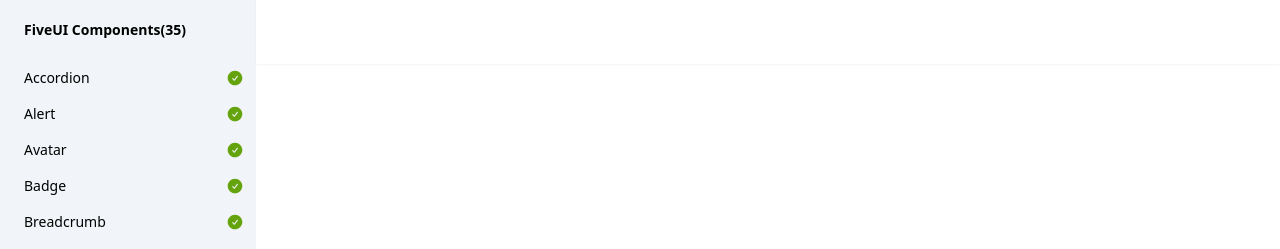
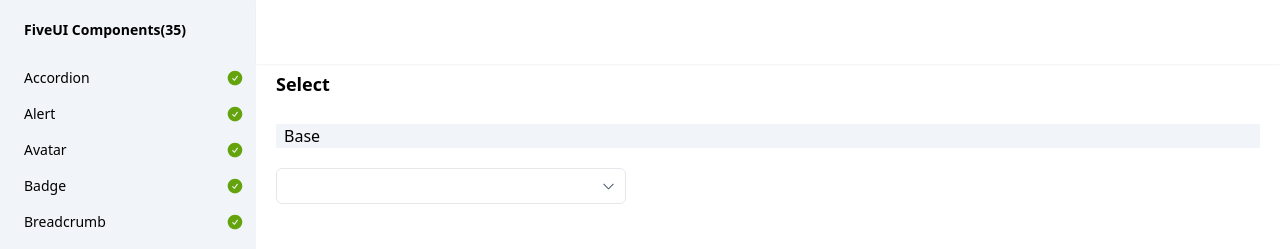
Before and after one commit to wqy2dev/five-ui, a SvelteKit app: page /select in a window 1280 px wide. Shown: the top 249 px of the page. Built offline with nearby package versions, Linux system fonts and the light colour scheme.

Commit message:
update select

```diff
--- a/src/lib/index.ts
+++ b/src/lib/index.ts
@@ -22,9 +22,9 @@ export { Modal } from "./modal/index.js";
 export { Notification, type NotificationInstance } from "./notification/index.js";
 export { Overlay } from "./overlay/index.js";
 export { Pagination } from "./pagination/index.js";
-export { Popper, type Placement } from "./popper/index.js";
+export { Popper, type Placement, type Trigger } from "./popper/index.js";
 export { Radio, RadioGroup } from "./radio/index.js";
-export { Select } from "./select/index.js";
+export { Select, Option } from "./select/index.js";
 export { Slider } from "./slider/index.js";
 export { Steps } from "./steps/index.js";
 export { Switch } from "./switch/index.js";
--- a/src/lib/popper/index.ts
+++ b/src/lib/popper/index.ts
@@ -1,2 +1,2 @@
 
-export { default as Popper } from "./popper.svelte";
+export { default as Popper, type Placement, type Trigger } from "./popper.svelte";
--- a/src/lib/popper/popper.svelte
+++ b/src/lib/popper/popper.svelte
@@ -1,7 +1,7 @@
 <script module lang="ts">
 
-type Trigger = "hover" | "focus" | "click";
-type Placement = "top" | "topStart" | "topEnd" | "bottom" | "bottomStart" | "bottomEnd" | "left" | "leftStart" | "leftEnd" | "right" | "rightStart" | "rightEnd";
+export type Trigger = "hover" | "focus" | "click";
+export type Placement = "top" | "topStart" | "topEnd" | "bottom" | "bottomStart" | "bottomEnd" | "left" | "leftStart" | "leftEnd" | "right" | "rightStart" | "rightEnd";
 
 export type PopperProps = {
     ariaLabel?:string;
--- a/src/lib/select/Select.svelte
+++ b/src/lib/select/Select.svelte
@@ -4,12 +4,12 @@ import { Search } from "../icons/index.js";
 import { Popper, Input } from "../index.js";
 import type { InputProps } from "../input/Input.svelte";
 import SelectInput from "./SelectInput.svelte";
+import { type SelectOption } from "./Option.svelte";
 
 type SelectProps = {
     id?:string;
     class?:string;
 	name?:string;
-    label?:string|Snippet;
 	value?:string|number;
     placeholder?:string;
     disabled?:boolean;
@@ -20,7 +20,7 @@ type SelectProps = {
     ref?:{(el:HTMLElement):void};
     empty?:Snippet;
     children?:Snippet;
-    onchange?:{(value?:string|number):void};
+    onchange?:{(option:SelectOption):void};
 }
 
 </script>
@@ -51,13 +51,6 @@ let {
 //     onchange = fieldContext.onchange;
 // }
 
-// let context:SelectContext = $state({
-//     label: "",
-//     value,
-// });
-
-// setContext("tc-select", context);
-
 let overflowRef:HTMLElement;
 
 // popper hide strategy
@@ -68,8 +61,12 @@ function when(targetEl:HTMLElement, floatEl:HTMLElement) {
     return overflowRef.contains(targetEl) && targetEl.tagName === "BUTTON";
 }
 
+let option:SelectOption = $state({label: "", value});
+
+setContext("select", option);
+
 $effect(() => {
-    // onchange?.(context.value);
+    onchange?.(option);
 });
 
 </script>
@@ -84,7 +81,16 @@ $effect(() => {
             ref={(el:HTMLElement) => {
                 ref(el), elRef && elRef(el);
             }}
-            {...{id, name, placeholder, disabled, width, class:className}}
+            {...{
+                id,
+                width,
+                class:className,
+                name,
+                value: option.value,
+                label: option.label,
+                placeholder,
+                disabled,
+            }}
         />
     {/snippet}
 
--- a/src/lib/select/SelectInput.svelte
+++ b/src/lib/select/SelectInput.svelte
@@ -1,7 +1,8 @@
 <script lang="ts" module>
-import { ChevronDown } from "../icons/index.js";
+import { ChevronDown } from "$lib/icons/index.js";
 import { getContext, onMount, type Snippet } from "svelte";
 import { tv, type VariantProps } from "tailwind-variants";
+import { type SelectOption } from "./Option.svelte";
 
 const inputVariants = tv({
     slots: {
@@ -17,8 +18,8 @@ const inputVariants = tv({
             true:"cursor-not-allowed opacity-45",
         },
         input: {
-            true: "text-slate-900",
-            false: "text-muted-foreground",
+            true: "text-slate-700",
+            false: "text-slate-400",
         },
         size: {
             sm:{
@@ -50,7 +51,6 @@ const inputVariants = tv({
         disabled: false,
         radius: "md",
         size: "md",
-        input: true,
     },
 });
 
@@ -87,7 +87,6 @@ let {
     ...restProps
 }:SelectInputProps = $props();
 
-// let context = getContext<SelectContext>("tc-select");
 
 let focus = $state(false);
 
@@ -127,14 +126,14 @@ const {
     onmousedown={onfocus}
 >
     {#if typeof label === "string"}
-        <span class={input()}>
+        <span class={input({input: true})}>
             {label}
         </span>
     {:else if label }
-        <span class={input()}>
+        <span class={input({input: true})}>
             {@render label()}
         </span>
-    {:else}
+    {:else if placeholder}
         <span class={input({input: false})}>
             {placeholder}
         </span>
--- a/src/lib/select/index.ts
+++ b/src/lib/select/index.ts
@@ -1,2 +1,3 @@
 
 export { default as Select } from "./Select.svelte";
+export { default as Option } from "./Option.svelte";
--- a/src/routes/select/+page.svelte
+++ b/src/routes/select/+page.svelte
@@ -0,0 +1,46 @@
+<script lang="ts">
+import { Select, Option } from "$lib/index.js";
+
+const sizes = ["sm", "md", "lg"];
+
+</script>
+
+<svelte:head>
+    <title>Select</title>
+</svelte:head>
+
+<h2 class="text-lg font-bold leading-10">
+    Select
+</h2>
+
+<h4 class="my-5 text-base indent-2 bg-slate-100">
+    Base
+</h4>
+
+<div class="flex flex-row gap-5">
+    <Select
+        name="a"
+        onchange={v => console.log("radio a:", v)}
+        placeholder="please select"
+    >
+        <Option
+            value="polo"
+            label={"菠萝"}
+        >
+            菠萝
+        </Option>
+        <Option
+            value="juezi"
+            label={"橘子A"}
+            disabled
+        >
+            橘子
+        </Option>
+        <Option
+            value="apple"
+            label={"苹果B"}
+        >
+            苹果
+        </Option>
+    </Select>
+</div>
```
